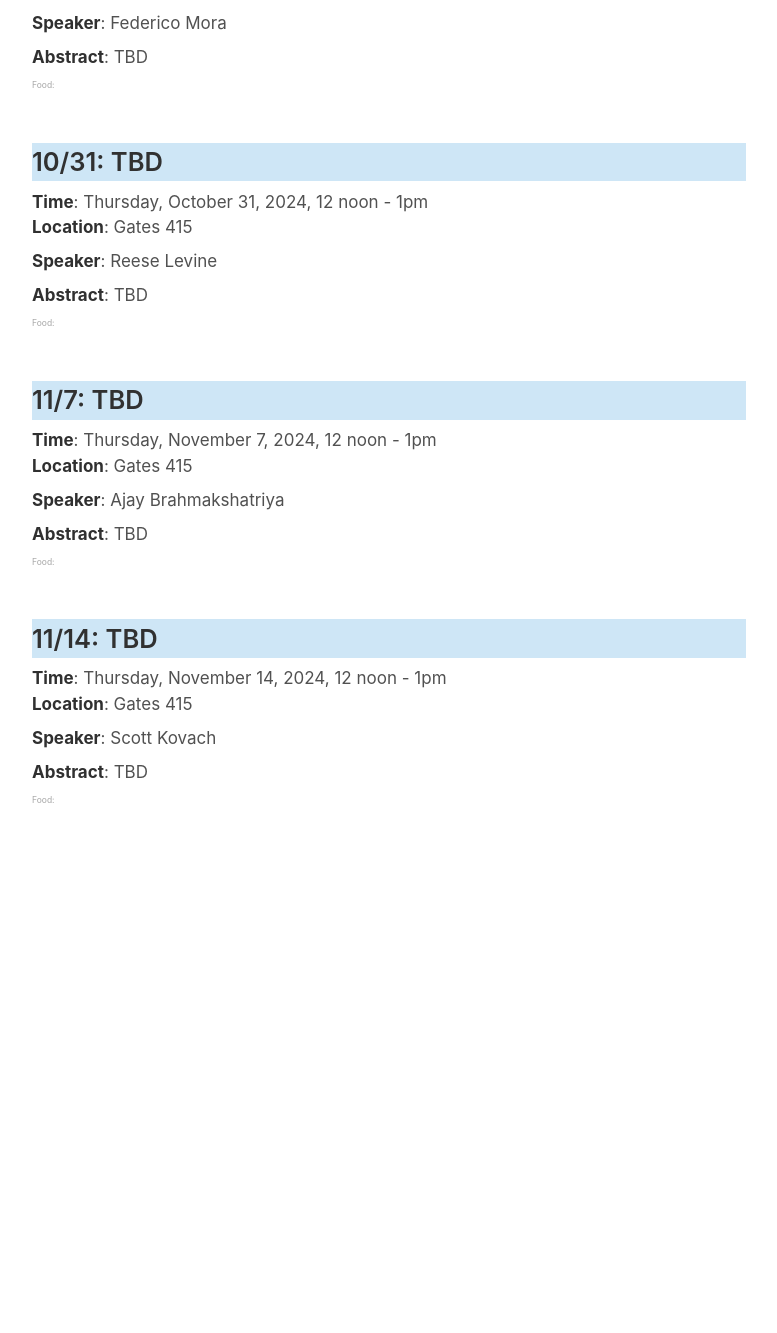
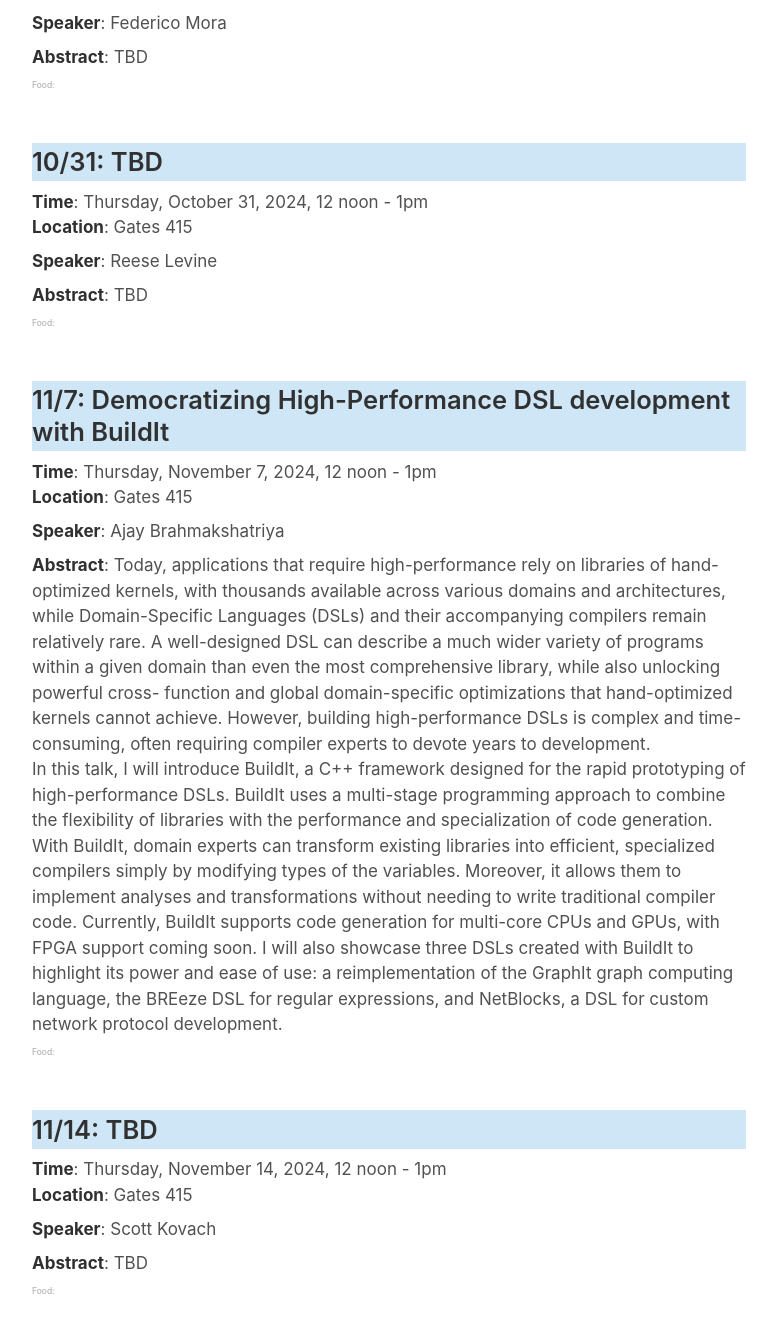
Before and after one commit to software-research-lunch/software-research-lunch.github.io, a Jekyll site: the page built from index.html, in a window 1280 px wide and 1400 px high, scrolled down 1715 px. Shown: the top 1333 px of the window, without its empty margins (251-1028 px from the left). Built offline with Jekyll 4.4.1, drawn with Linux system fonts in a browser that asks for light colours; before the commit the page ends 2624 px from its top, so only the background shows below that.

Commit message:
_data: update for AjayB's talk

```diff
--- a/_data/schedule.yml
+++ b/_data/schedule.yml
@@ -85,10 +85,17 @@
       speaker: "Reese Levine"
       bio: ""
     - date: "2024-11-7"
-      abstract: "TBD"
-      title: "TBD"
+      abstract: "
+      Today, applications that require high-performance rely on libraries of hand-
+optimized kernels, with thousands available across various domains and architectures, while Domain-Specific Languages (DSLs) and their accompanying compilers remain relatively rare. A well-designed DSL can describe a much wider variety of programs within a given domain than even the most comprehensive library, while also unlocking powerful cross- function and global domain-specific optimizations that hand-optimized kernels cannot achieve. However, building high-performance DSLs is complex and time-consuming, often requiring compiler experts to devote years to development.
+
+In this talk, I will introduce BuildIt, a C++ framework designed for the rapid prototyping of high-performance DSLs. BuildIt uses a multi-stage programming approach to combine the flexibility of libraries with the performance and specialization of code generation. With BuildIt, domain experts can transform existing libraries into efficient, specialized compilers simply by modifying types of the variables. Moreover, it allows them to implement analyses and transformations without needing to write traditional compiler code. Currently, BuildIt supports code generation for multi-core CPUs and GPUs, with FPGA support coming soon. I will also showcase three DSLs created with BuildIt to highlight its power and ease of use: a reimplementation of the GraphIt graph computing language, the BREeze DSL for regular expressions, and NetBlocks, a DSL for custom network protocol development.
+      "
+      title: "Democratizing High-Performance DSL development with BuildIt"
       speaker: "Ajay Brahmakshatriya"
-      bio: ""
+      bio: "
+      Ajay Brahmakshatriya is a 7th year PhD student advised by Prof. Saman Amarasinghe at CSAIL, MIT. His research interests are making it easier for folks to create their own programming languages with focus on high-performance systems domains. In the past he has worked on DSLs for domains like graphs and networks targeting a variety of architectures like CPUs, GPUs and domain specific hardware. His current work on BuildIt makes the process of designing and implementing DSLs easier while also providing other toolchain support like debugging.
+      "
     - date: "2024-11-14"
       abstract: "TBD"
       title: "TBD"
```
